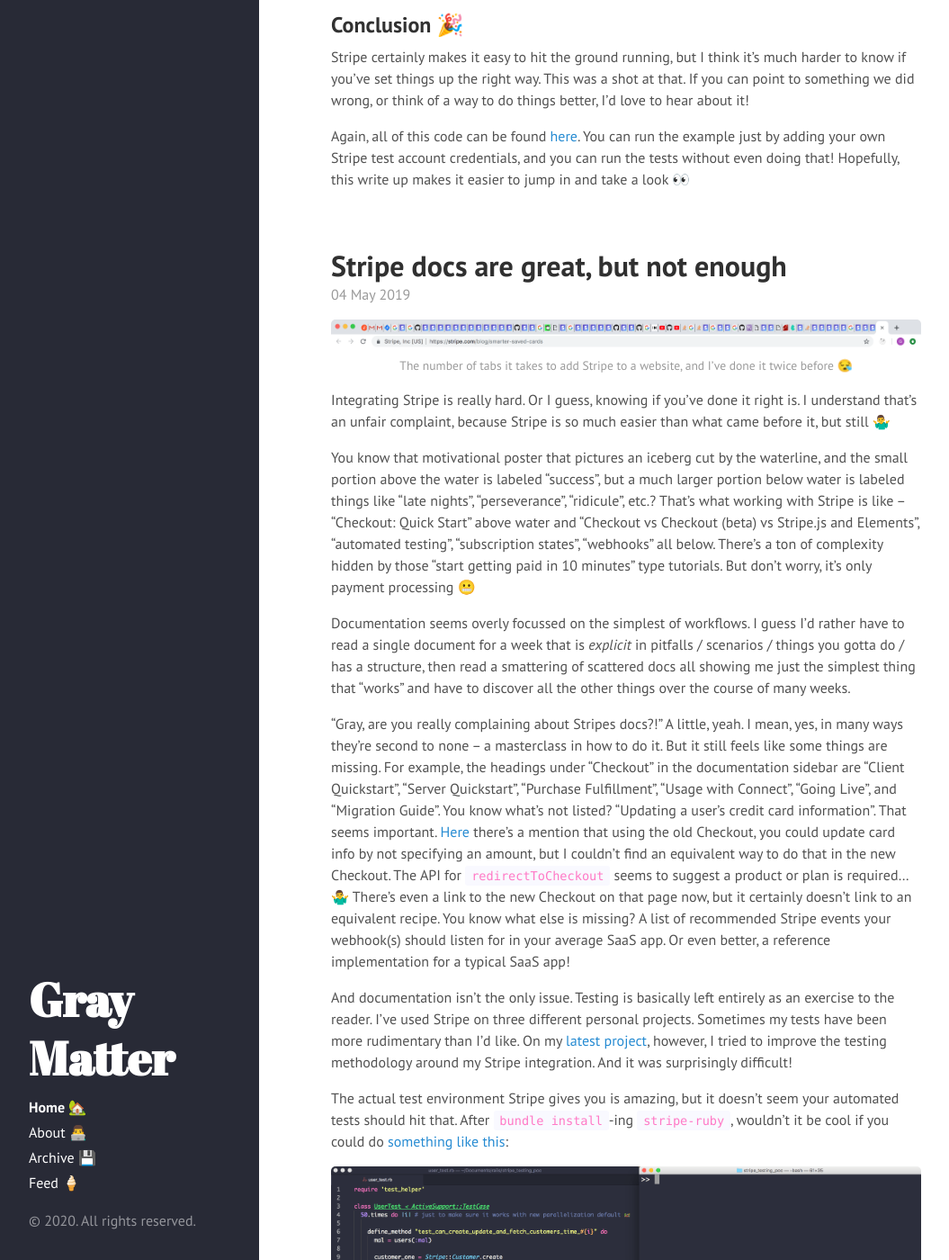
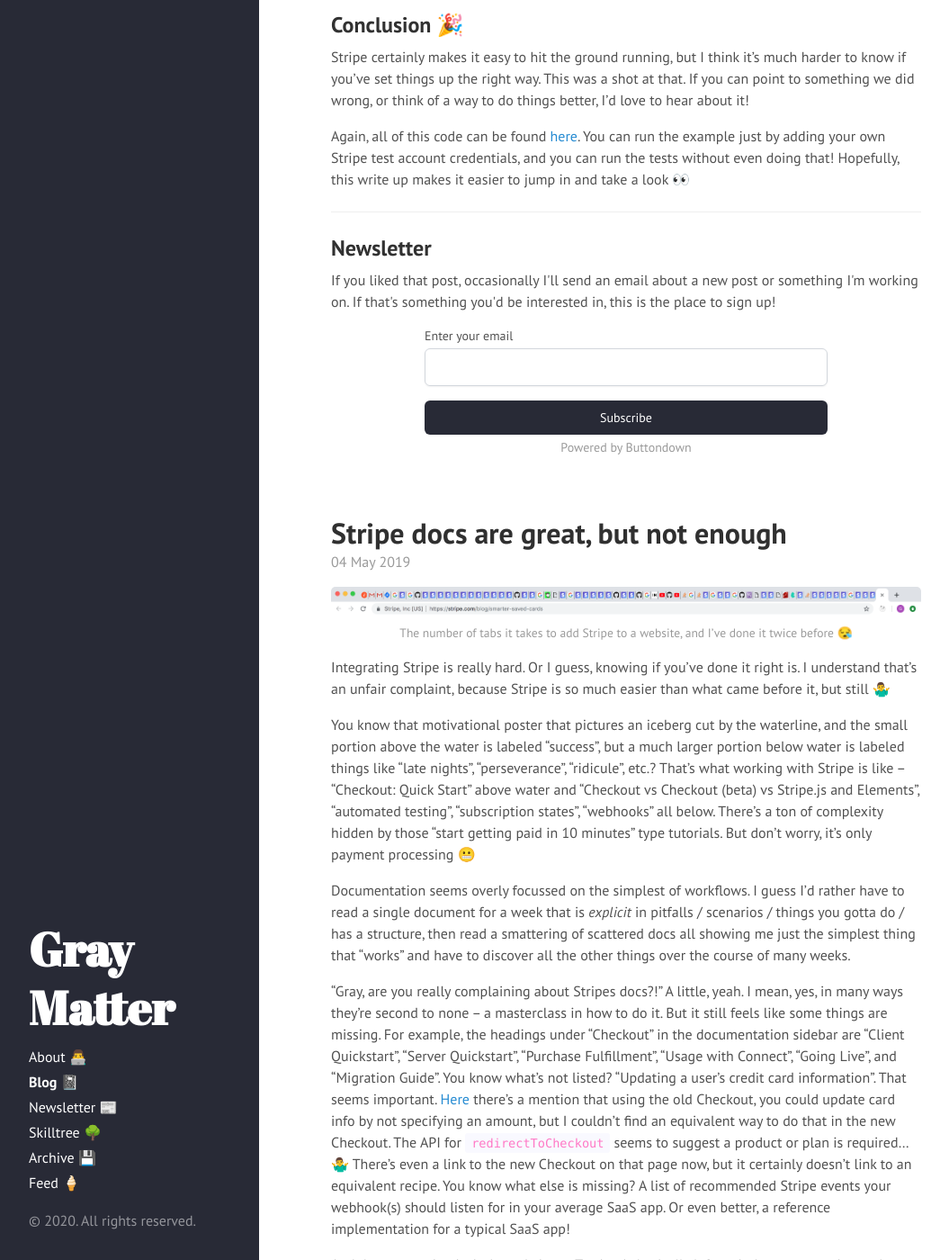
Before and after one commit to gkemmey/gray_matter, a Jekyll site: the page built from index.html, in a window 1280 px wide and 1400 px high, scrolled down 26369 px. Shown: the whole window at 90% size, without its empty margins (0-1055 px from the left). Built offline with Jekyll 4.4.1, drawn with Linux system fonts in a browser that asks for light colours; the list of posts is cut into pages by our own code.

Commit message:
adds newsletter signup form

```diff
--- /dev/null
+++ b/_includes/newsletter_signup.html
@@ -0,0 +1,22 @@
+<form action="https://buttondown.email/api/emails/embed-subscribe/gkemmey"
+      method="post"
+      target="popupwindow"
+      onsubmit="window.open('https://buttondown.email/gkemmey', 'popupwindow')">
+
+  <input type="hidden" value="1" name="embed">
+
+  <div class="input-group">
+    <label for="newsletter-email">Enter your email</label>
+    <div>
+      <input type="email" name="email" id="newsletter-email">
+    </div>
+  </div>
+
+  <input class="button" type="submit" value="Subscribe" style="margin-top: 1rem;">
+
+  <div style="text-align: center; margin-top: 0.25rem; font-size: 0.875rem;">
+    <a href="https://buttondown.email" target="_blank" style="color: #9a9a9a;">
+      Powered by Buttondown
+    </a>
+  </div>
+</form>
--- a/_includes/sidebar.html
+++ b/_includes/sidebar.html
@@ -2,17 +2,16 @@
   <div class="container sidebar-sticky">
     <div class="sidebar-about">
       <h1>
-        <a href="{{ site.github.url }}/">
-          {{ site.title }}
-        </a>
+        {{ site.title }}
       </h1>
       <!-- <p class="lead">{{ site.description }}</p> -->
     </div>
 
     <nav class="sidebar-nav">
-      <a class="sidebar-nav-item{% if page.url == '/' %} active{% endif %}" href="{{ site.github.url }}/">Home 🏡</a>
-
       <a class="sidebar-nav-item" href="http://www.graykemmey.com/">About 👨‍💻</a>
+      <a class="sidebar-nav-item{% if page.url == '/' %} active{% endif %}" href="{{ site.github.url }}/">Blog 📓</a>
+      <a class="sidebar-nav-item{% if page.url == '/newsletter/' %} active{% endif %}" href="{{ site.github.url }}/newsletter/">Newsletter 📰</a>
+      <a class="sidebar-nav-item" href="https://www.skilltree.us">Skilltree 🌳</a>
 
       {% comment %}
         The code below dynamically generates a sidebar nav of pages with
@@ -21,7 +20,7 @@
 
       {% assign pages_list = site.pages %}
       {% for node in pages_list %}
-        {% if node.title != null %}
+        {% if node.title == "Archive 💾" %}{% comment %}change this to != null to render all pages{% endcomment %}
           {% if node.layout == "page" %}
             <a class="sidebar-nav-item{% if page.url == node.url %} active{% endif %}" href="{{ site.github.url }}{{ node.url }}">{{ node.title }}</a>
           {% endif %}
--- a/index.html
+++ b/index.html
@@ -15,6 +15,20 @@
       <span class="post-date">{{ post.date | date_to_string }}</span>
 
       {{ post.content }}
+
+      {% if forloop.first == true %}
+        <hr>
+        <h2>Newsletter</h2>
+        <p>
+          If you liked that post, occasionally I'll send an email about a new post or something
+          I'm working on. If that's something you'd be interested in, this is the place to sign up!
+        </p>
+        <div markdown="0" style="display: flex; justify-content: center;">
+          <div style="width: 100%; max-width: 28rem;">
+            {% include newsletter_signup.html %}
+          </div>
+        </div>
+      {% endif %}
     </div>
   {% endfor %}
 </div>
--- a/public/css/custom.css
+++ b/public/css/custom.css
@@ -30,6 +30,16 @@
 /* sidebar (will conflict if you flip to a themed option) */
 .sidebar {
   background-color: #282a36; /* matches dracula background */
+}
+.sidebar-nav {
+  display: flex;
+  justify-content: space-evenly;
+  flex-wrap: wrap
+}
+@media (min-width: 48em) {
+  .sidebar-nav {
+    display: block;
+  }
 }
 
 /* code */
@@ -119,3 +129,95 @@
 .message.yellow .message-body strong {
   color: #34370c;
 }
+
+.input-group label {
+  display: block;
+  font-size: 0.875rem;
+  line-height: 1.25rem;
+}
+
+.input-group div {
+  line-height: 1.5;
+  border-width: 0;
+  border-style: solid;
+  border-radius: 0.375rem;
+
+  box-shadow: 0 1px 2px 0 rgba(0, 0, 0, 0.05);
+}
+
+.input-group label + div {
+  margin-top: 0.25rem;
+}
+
+.input-group input {
+  -webkit-appearance: none;
+  display: block;
+  width: 100%;
+
+  background-color: #ffffff;
+  color: inherit;
+
+  border-style: solid;
+  border-color: #d2d6dc;
+  border-width: 1px;
+  border-radius: 0.375rem;
+
+  margin: 0;
+  padding-top: 0.5rem;
+  padding-right: 0.75rem;
+  padding-bottom: 0.5rem;
+  padding-left: 0.75rem;
+
+  font-family: inherit;
+  font-size: 1rem;
+  line-height: 1.5;
+}
+
+.input-group input:focus {
+  outline: none;
+  box-shadow: 0 0 0 3px rgba(164, 202, 254, 0.45);
+  border-color: #a4cafe;
+}
+
+.button {
+  -webkit-appearance: button;
+  cursor: pointer;
+
+  width: 100%;
+
+  background-color: rgba(40, 42, 54, 1); /* #282a36 */
+
+  border-style: solid;
+  border-color: transparent;
+  border-radius: 0.375rem;
+  border-width: 1px;
+
+  font-family: inherit;
+  font-size: 0.875rem;
+  line-height: 1.25rem;
+
+  margin: 0;
+  padding-top: 0.5rem;
+  padding-bottom: 0.5rem;
+  padding-left: 1rem;
+  padding-right: 1rem;
+
+  color: rgba(255, 255, 255, 1);
+
+  transition-property: background-color, border-color, color, fill, stroke, opacity, box-shadow, transform;
+  transition-timing-function: cubic-bezier(0.4, 0, 0.2, 1);
+  transition-duration: 150ms;
+}
+
+.button:hover {
+  background-color: rgba(83, 87, 112, 1); /* #535770 */
+}
+
+.button:focus {
+  background-color: rgba(83, 87, 112, 1); /* #535770 */
+
+  border-color: rgba(83, 87, 112, 1); /* #535770 */
+
+  outline: 0;
+  box-shadow: 0 0 0 3px rgba(180, 198, 252, 0.45); /* #b4c6fc */
+}
```
Also changed, not shown: _layouts/post.html (+12 -0 lines), newsletter.md (added, +12 -0 lines), 1 other file. Lines whose indentation alone changed are shown as unchanged.
